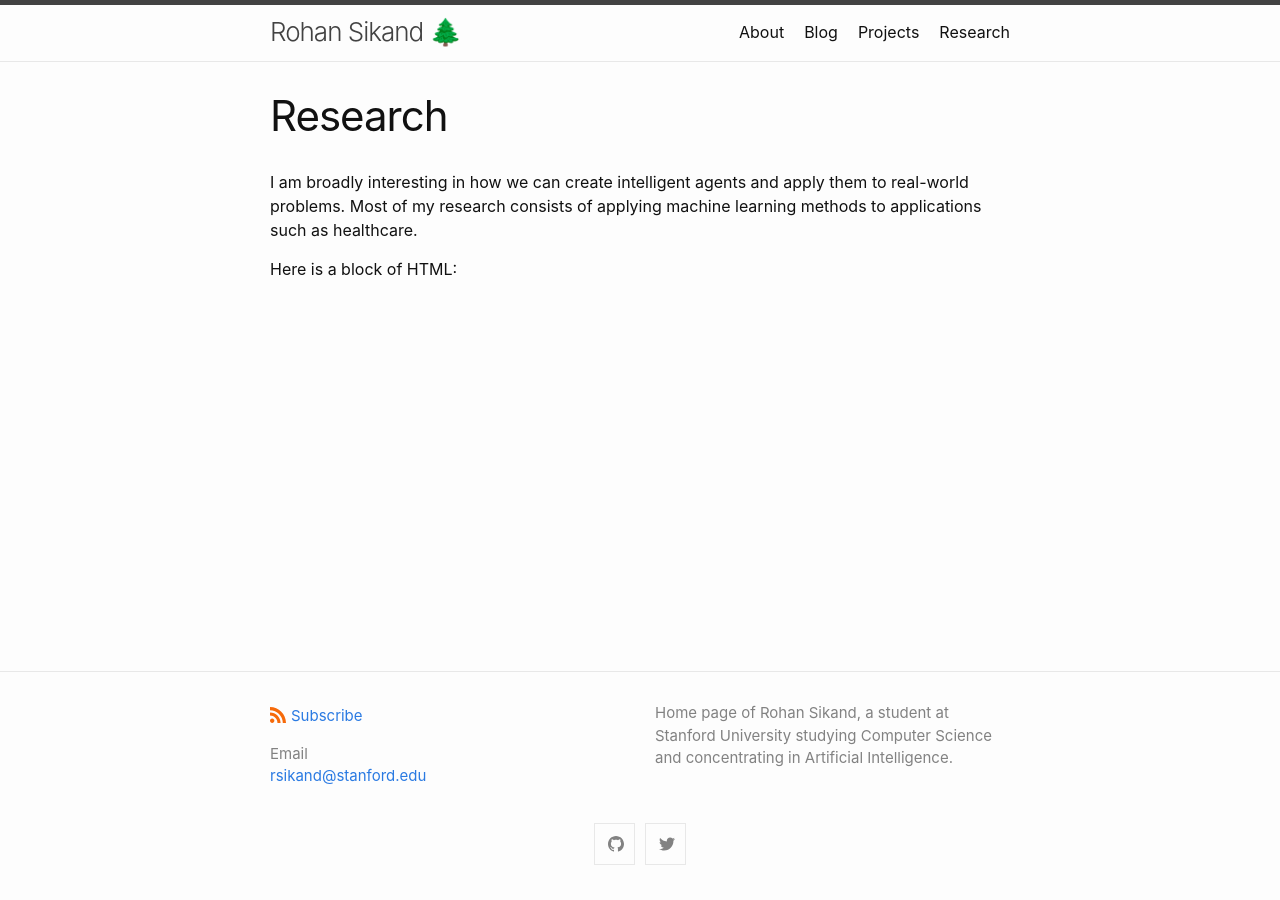
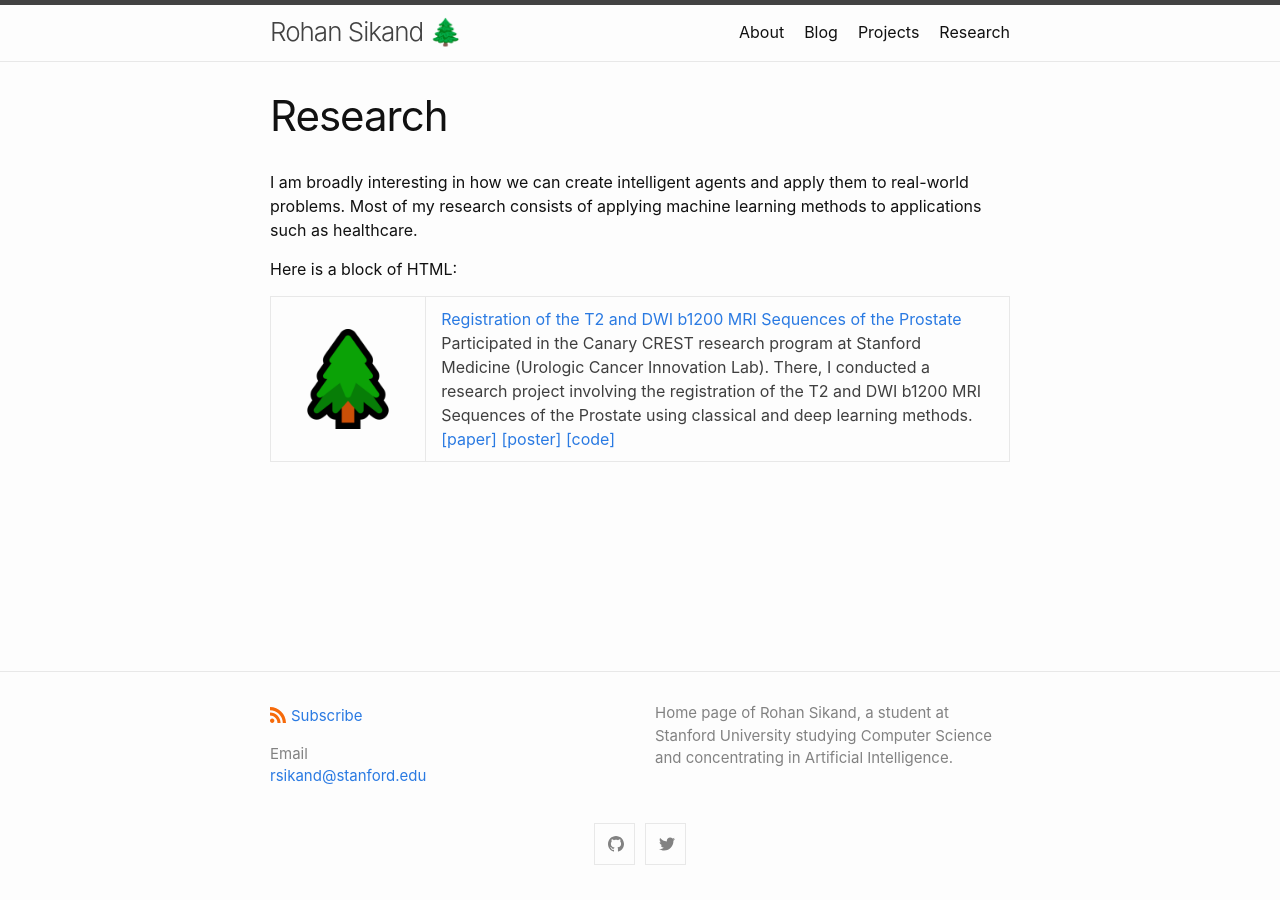
Before and after one commit to rosikand/pw, a Jekyll site: the page built from research.md, in a window 1280 px wide. Built offline with Jekyll 4.4.1, drawn with Linux system fonts in a browser that asks for light colours.

Commit message:
added table structure

```diff
--- a/research.md
+++ b/research.md
@@ -4,7 +4,47 @@ title: Research
 permalink: /research/
 ---
 
+<style>
+table {
+  table-layout: fixed;
+  border-collapse: collapse;
+  width: 100%;
+}
+
+.wide {
+  width: 21%;
+}
+
+.center {
+  display: block;
+  margin-left: auto;
+  margin-right: auto;
+}
+</style>
+
 
 I am broadly interesting in how we can create intelligent agents and apply them to real-world problems. Most of my research consists of applying machine learning methods to applications such as healthcare.
 
 Here is a block of HTML:
+
+<table>
+  <col span="1" class="wide">
+    <tr>
+      <td>
+
+<img src="https://rosikand.github.io/images/evergreen.png" alt="pub img" width="100" height="100" class="center">
+
+      </td>
+      <td>
+      <a href="https://rosikand.github.io/" target="_blank">
+                                Registration of the T2 and DWI b1200 MRI Sequences of the Prostate</a><br>
+                                      Participated in the Canary CREST research program at Stanford Medicine (Urologic Cancer Innovation Lab). There, I conducted a research project involving the registration of the T2 and DWI b1200 MRI Sequences of the Prostate using classical and deep learning methods.
+
+                                      <br>
+                            <a href="https://rosikand.github.io/" target="_blank">[paper]</a>
+                            <a href="https://rosikand.github.io/" target="_blank">[poster]</a>
+                            <a href="https://github.com/rosikand/canary-crest" target="_blank">[code]</a>
+
+      </td>
+    </tr>
+</table>
```
